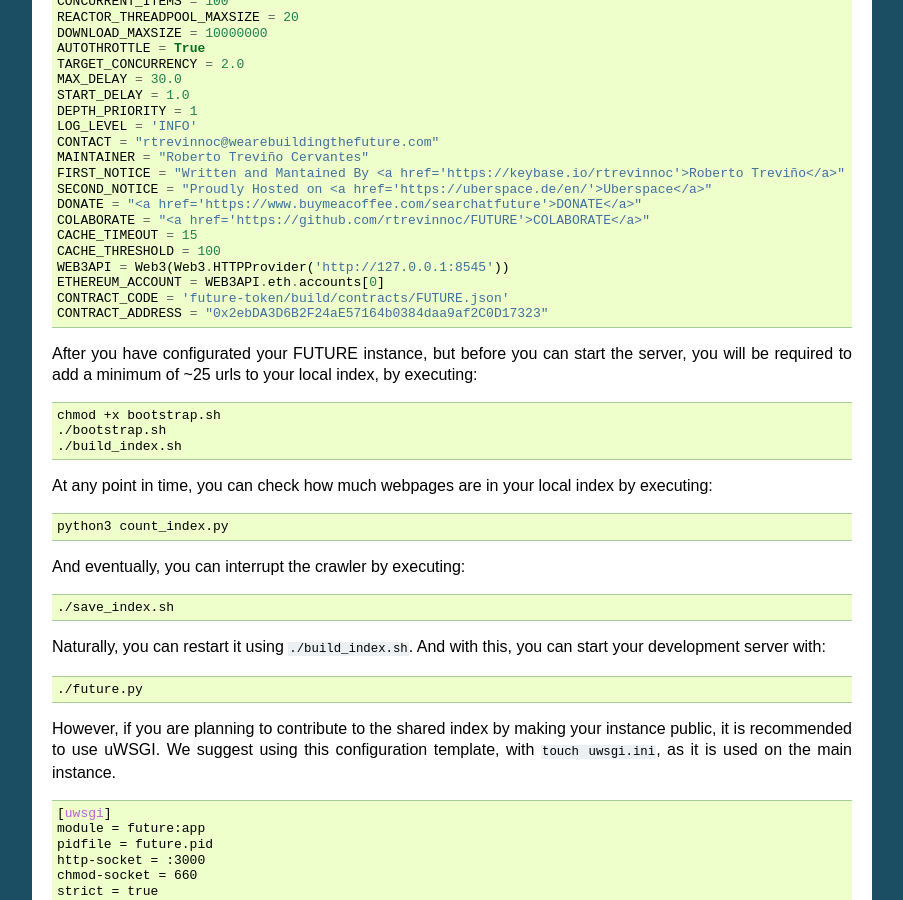
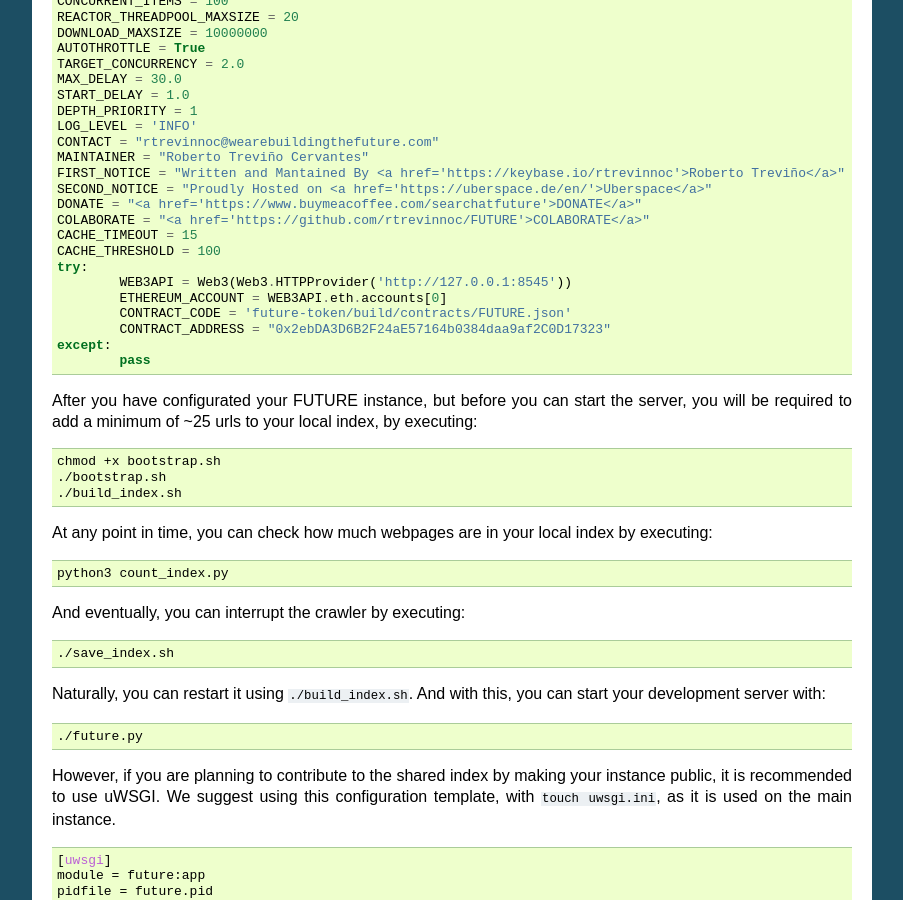
Before and after one commit to rtrevinnoc/FUTURE, a Sphinx documentation site: the page built from docs/source/index.rst, in a window 1280 px wide and 900 px high, scrolled down 795 px. Shown: the whole window, without its empty margins (198-1101 px from the left). Built offline with Sphinx 7.4.7, drawn with Linux system fonts in a browser that asks for light colours.

```diff
--- a/docs/source/index.rst
+++ b/docs/source/index.rst
@@ -66,10 +66,13 @@ It is suggested to start with this configuration template, which is essentially
         COLABORATE = "<a href='https://github.com/rtrevinnoc/FUTURE'>COLABORATE</a>"
         CACHE_TIMEOUT = 15
         CACHE_THRESHOLD = 100
-        WEB3API = Web3(Web3.HTTPProvider('http://127.0.0.1:8545'))
-        ETHEREUM_ACCOUNT = WEB3API.eth.accounts[0]
-        CONTRACT_CODE = 'future-token/build/contracts/FUTURE.json'
-        CONTRACT_ADDRESS = "0x2ebDA3D6B2F24aE57164b0384daa9af2C0D17323"
+        try:
+                WEB3API = Web3(Web3.HTTPProvider('http://127.0.0.1:8545'))
+                ETHEREUM_ACCOUNT = WEB3API.eth.accounts[0]
+                CONTRACT_CODE = 'future-token/build/contracts/FUTURE.json'
+                CONTRACT_ADDRESS = "0x2ebDA3D6B2F24aE57164b0384daa9af2C0D17323"
+        except:
+                pass
 
 After you have configurated your FUTURE instance, but before you can start the server, you will be required to add a minimum of ~25 urls to your local index, by executing:
 
```
